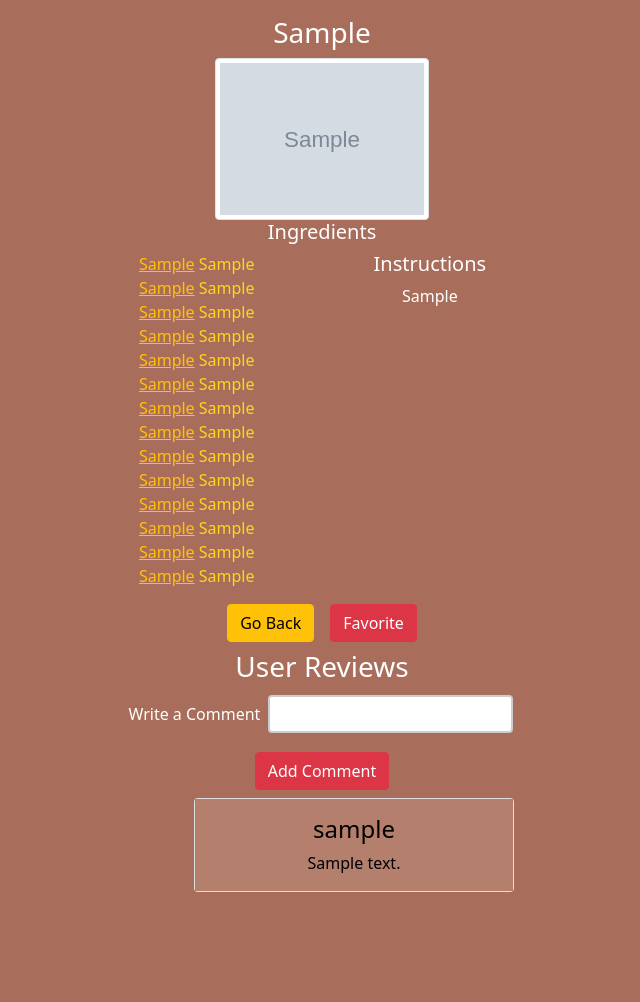
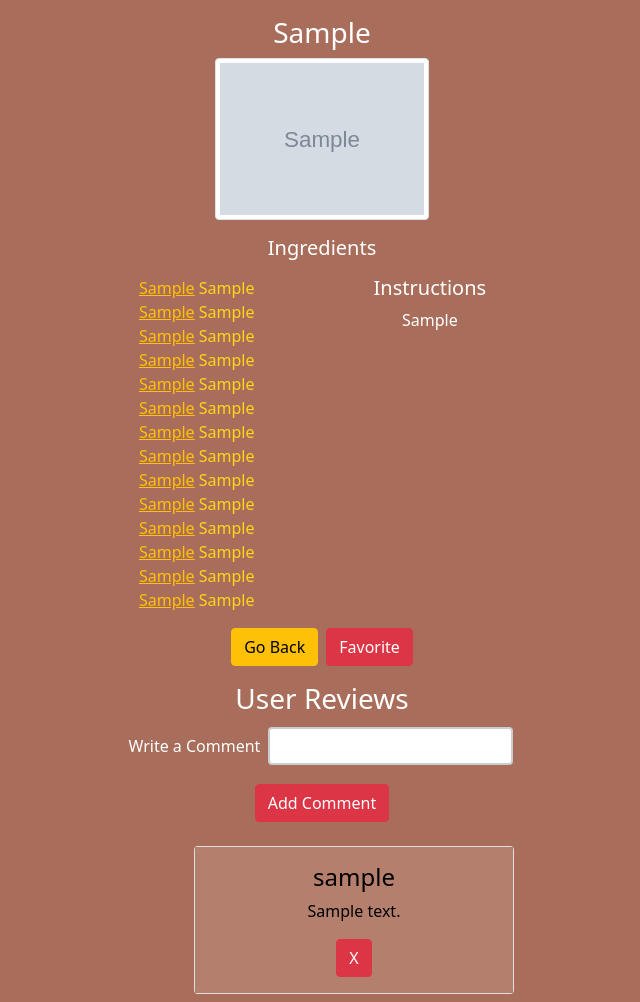
Before and after one commit to podop29/cocktail, a Flask app: page /drink/1 in a window 1280 px wide. Shown: the part 68-1070 px from the top of the page, without its empty margins (318-958 px from the left). Before the commit the page ends 960 px from the top, so only its background shows below. Run offline with Flask 2, Linux system fonts and the light colour scheme; the visitor is signed in with stand-in values (Sample User, id 1); tables that the repository leaves empty hold one stand-in row (values such as "Sample post"); grey boxes marked "Sample" are stand-in pictures; a database or web service that is not in the repository returns one stand-in record (values such as "Sample title"); data that the repository does not hold is empty.

Commit message:
Added delete comment feature

```diff
--- a/app.py
+++ b/app.py
@@ -4,7 +4,7 @@ from crypt import methods
 from models import connect_db, db, User, Post, Likes
 from forms import SearchDrinkForm, UserForm, AddCommentForm
 from helpers import create_drink_list, create_drink, create_drink_list_by_ingredient, create_drink_showcase, create_empty_drink, create_comments
-
+from auth import API_KEY
 app = Flask(__name__)
 
 app.config['SQLALCHEMY_DATABASE_URI'] = 'postgresql:///cocktail'
@@ -13,7 +13,7 @@ app.config['SQLALCHEMY_ECHO'] = True
 app.config['SECRET_KEY'] = "OOooOOOoOOOoo000"
 
 #api variables
-API_KEY = '9973533'
+
 BASE_API_URL = f'https://www.thecocktaildb.com/api/json/v2/{API_KEY}/'
 
 
@@ -60,10 +60,11 @@ def show_drink_details(id):
     #Loops through each post in the query and makes a comment object with username and text
     for post in posts:
         user_id = user_ids[idx]
+        post_id = post.id
         user = User.query.get(user_ids[idx])
         username = (user.username)
         idx += 1
-        comments.append(create_comments(user_id,username, post.text))
+        comments.append(create_comments(user_id,username, post.text,post_id))
 
 
 
@@ -180,3 +181,11 @@ def remove_drink(user_id,drink_id):
     return redirect(f'/{user_id}/likes')
 
 #Comments
+
+@app.route('/delete/comment/<int:comment_id>', methods=['POST'])
+def delete_comment(comment_id):
+    post = Post.query.get(comment_id)
+    drink_id = post.drink_id
+    db.session.delete(post)
+    db.session.commit()
+    return redirect(f'/drink/{drink_id}')
--- a/helpers.py
+++ b/helpers.py
@@ -63,8 +63,9 @@ def create_drink(data):
 
 
 
-def create_comments(id,username, text):
+def create_comments(id,username, text,post_id):
     return {'user_id': id,
+        'post_id':post_id,
         'username': username,
     'text': text
     }
--- a/templates/show-drink-details.html
+++ b/templates/show-drink-details.html
@@ -10,7 +10,7 @@
     <img class="img-thumbnail col-sm-2" src="{{drink.img_url}}" alt="Img for {{drink.name}}" width="95%">
 
 
-    <h5>Ingredients</h5>
+    <h5 class="my-3">Ingredients</h5>
     <div class="SubjectBox ms-5">
         <div class="Subjects">
         <ul class="list-group ">
@@ -39,7 +39,7 @@
 
     <div class="btn-group mb-2">
     <form action="/">
-    <button  class="btn btn-warning mt-3 me-3">Go Back</button>
+    <button  class="btn btn-warning mt-3 me-2">Go Back</button>
     </form>
     {%if session['user_id']%}
     <form action="/drink/{{drink.id}}/like">
@@ -49,7 +49,7 @@
     </div>
 
 
-<h3>User Reviews</h3>
+<h3 class="my-2">User Reviews</h3>
 {%if session['user_id']%}
 
 
@@ -65,7 +65,7 @@
     </div>
 
 
-    <button class="btn btn-danger mt-3">Add Comment</button>
+    <button class="btn btn-danger my-3">Add Comment</button>
 
 </form>
 
@@ -79,7 +79,15 @@
     <div class="card-body">
         <h4 class="card-title black">{{comment.username}}</h4>
         <p class="card-text black">{{comment.text}}</p>
+        {%if comment.user_id == session['user_id']%}
+
+        <form method="post" action="/delete/comment/{{comment.post_id}}">
+            <button class="btn btn-danger">X</button>
+        </form>
+    {%endif%}
     </div>
+
+
 </div>
 
 
```
Also changed, not shown: 1 other file.
